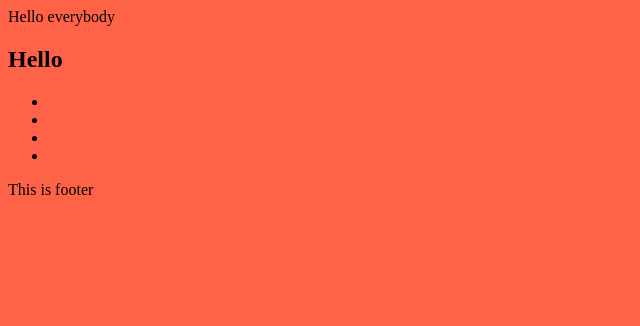
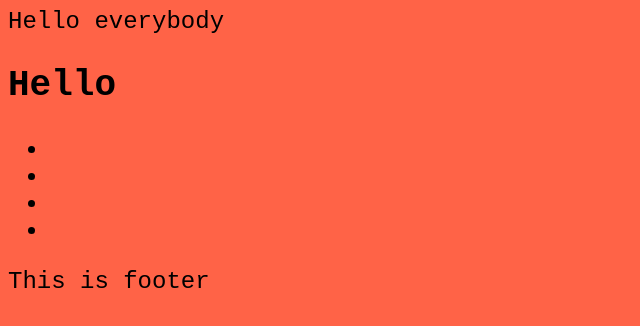
Before and after one commit to SKhrebtan/gitTerminalTraining, a plain HTML site: page index.html in a window 1280 px wide. Shown: the whole page, without its empty margins (0-640 px from the left). Drawn offline with Linux system fonts and the light colour scheme.

Commit message:
update body styles

```diff
--- a/index.js
+++ b/index.js
@@ -0,0 +1 @@
+const list = document.querySelector('.hero-list');
--- a/style.css
+++ b/style.css
@@ -1,3 +1,5 @@
 body {
   background-color: tomato;
+  font-family: "Courier New", Courier, monospace;
+  font-size: 24px;
 }
```
